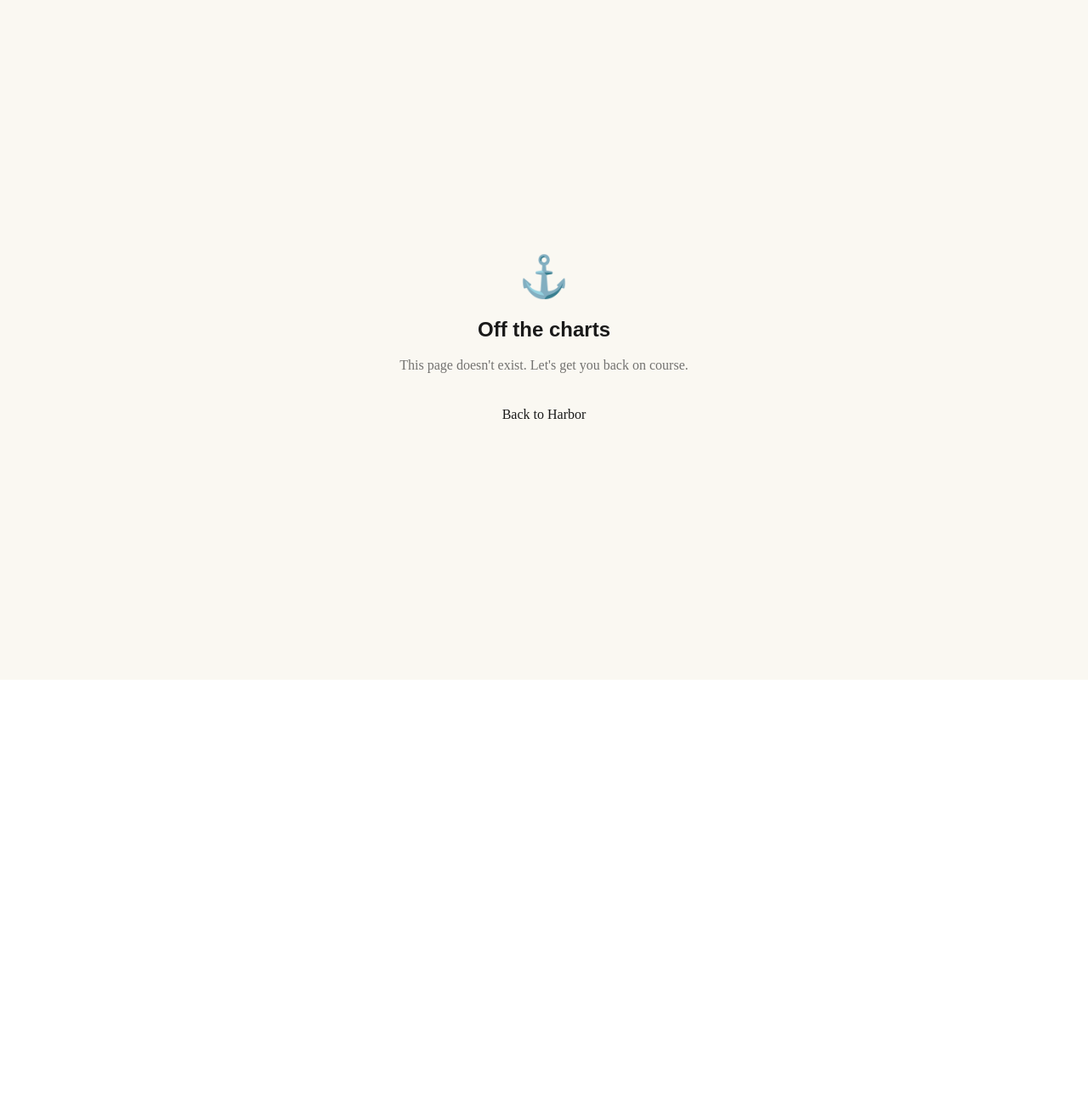
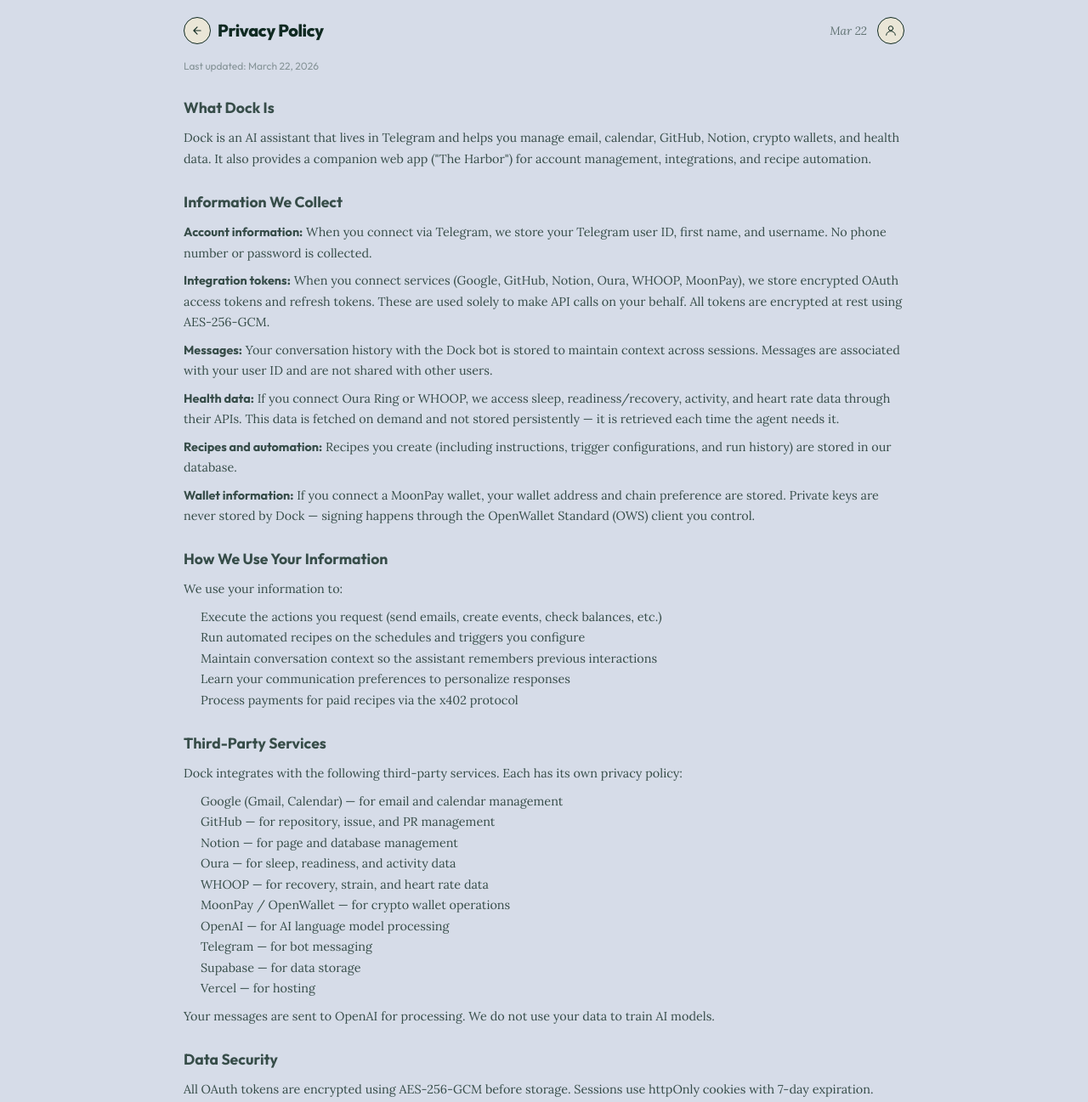
Before and after one commit to BiscayneDev/dock, a Next.js app: page /privacy in a window 1280 px wide. Before the commit this address had no page. Shown: the top 1297 px of the page at 85% size. Before the commit the page ends 800 px from the top, so only its background shows below. Built offline with nearby package versions, Linux system fonts and the light colour scheme.

Commit message:
feat: privacy policy page + footer link
- /privacy page covering all integrations, health data, x402, encryption, deletion rights
- Landing page footer links to privacy policy

```diff
--- a/src/app/page.tsx
+++ b/src/app/page.tsx
@@ -148,10 +148,11 @@
         </section>
 
         {/* Footer */}
-        <footer style={{ maxWidth: '54rem', margin: '3rem auto 0', padding: '2rem 1.5rem', borderTop: '1.5px solid var(--ink)', textAlign: 'center' }}>
+        <footer style={{ maxWidth: '54rem', margin: '3rem auto 0', padding: '2rem 1.5rem', borderTop: '1.5px solid var(--ink)', textAlign: 'center', display: 'flex', flexDirection: 'column', alignItems: 'center', gap: '0.5rem' }}>
           <p style={{ fontFamily: "'Outfit', sans-serif", fontSize: '0.75rem', fontWeight: 500, opacity: 0.4, textTransform: 'uppercase', letterSpacing: '0.05em' }}>
             Dock — AI-powered productivity through Telegram
           </p>
+          <a href="/privacy" style={{ fontFamily: "'Outfit', sans-serif", fontSize: '0.7rem', opacity: 0.3, color: 'var(--ink)' }}>Privacy Policy</a>
         </footer>
       </div>
     </>
--- /dev/null
+++ b/src/app/privacy/page.tsx
@@ -0,0 +1,100 @@
+import { HarborShell } from '@/components/HarborShell'
+
+export default function PrivacyPolicy() {
+  return (
+    <HarborShell title="Privacy Policy" showBack backHref="/">
+      <div style={{ display: 'flex', flexDirection: 'column', gap: '1.5rem', fontSize: '0.9rem', lineHeight: 1.7, opacity: 0.8 }}>
+        <p style={{ fontFamily: "'Outfit', sans-serif", fontSize: '0.75rem', opacity: 0.5 }}>
+          Last updated: March 22, 2026
+        </p>
+
+        <section>
+          <h2 style={{ fontFamily: "'Outfit', sans-serif", fontWeight: 700, fontSize: '1.1rem', marginBottom: '0.5rem' }}>What Dock Is</h2>
+          <p>
+            Dock is an AI assistant that lives in Telegram and helps you manage email, calendar, GitHub, Notion, crypto wallets, and health data. It also provides a companion web app ("The Harbor") for account management, integrations, and recipe automation.
+          </p>
+        </section>
+
+        <section>
+          <h2 style={{ fontFamily: "'Outfit', sans-serif", fontWeight: 700, fontSize: '1.1rem', marginBottom: '0.5rem' }}>Information We Collect</h2>
+          <p><strong style={{ fontFamily: "'Outfit', sans-serif" }}>Account information:</strong> When you connect via Telegram, we store your Telegram user ID, first name, and username. No phone number or password is collected.</p>
+          <p style={{ marginTop: '0.5rem' }}><strong style={{ fontFamily: "'Outfit', sans-serif" }}>Integration tokens:</strong> When you connect services (Google, GitHub, Notion, Oura, WHOOP, MoonPay), we store encrypted OAuth access tokens and refresh tokens. These are used solely to make API calls on your behalf. All tokens are encrypted at rest using AES-256-GCM.</p>
+          <p style={{ marginTop: '0.5rem' }}><strong style={{ fontFamily: "'Outfit', sans-serif" }}>Messages:</strong> Your conversation history with the Dock bot is stored to maintain context across sessions. Messages are associated with your user ID and are not shared with other users.</p>
+          <p style={{ marginTop: '0.5rem' }}><strong style={{ fontFamily: "'Outfit', sans-serif" }}>Health data:</strong> If you connect Oura Ring or WHOOP, we access sleep, readiness/recovery, activity, and heart rate data through their APIs. This data is fetched on demand and not stored persistently — it is retrieved each time the agent needs it.</p>
+          <p style={{ marginTop: '0.5rem' }}><strong style={{ fontFamily: "'Outfit', sans-serif" }}>Recipes and automation:</strong> Recipes you create (including instructions, trigger configurations, and run history) are stored in our database.</p>
+          <p style={{ marginTop: '0.5rem' }}><strong style={{ fontFamily: "'Outfit', sans-serif" }}>Wallet information:</strong> If you connect a MoonPay wallet, your wallet address and chain preference are stored. Private keys are never stored by Dock — signing happens through the OpenWallet Standard (OWS) client you control.</p>
+        </section>
+
+        <section>
+          <h2 style={{ fontFamily: "'Outfit', sans-serif", fontWeight: 700, fontSize: '1.1rem', marginBottom: '0.5rem' }}>How We Use Your Information</h2>
+          <p>We use your information to:</p>
+          <ul style={{ marginTop: '0.5rem', paddingLeft: '1.25rem' }}>
+            <li>Execute the actions you request (send emails, create events, check balances, etc.)</li>
+            <li>Run automated recipes on the schedules and triggers you configure</li>
+            <li>Maintain conversation context so the assistant remembers previous interactions</li>
+            <li>Learn your communication preferences to personalize responses</li>
+            <li>Process payments for paid recipes via the x402 protocol</li>
+          </ul>
+        </section>
+
+        <section>
+          <h2 style={{ fontFamily: "'Outfit', sans-serif", fontWeight: 700, fontSize: '1.1rem', marginBottom: '0.5rem' }}>Third-Party Services</h2>
+          <p>Dock integrates with the following third-party services. Each has its own privacy policy:</p>
+          <ul style={{ marginTop: '0.5rem', paddingLeft: '1.25rem' }}>
+            <li>Google (Gmail, Calendar) — for email and calendar management</li>
+            <li>GitHub — for repository, issue, and PR management</li>
+            <li>Notion — for page and database management</li>
+            <li>Oura — for sleep, readiness, and activity data</li>
+            <li>WHOOP — for recovery, strain, and heart rate data</li>
+            <li>MoonPay / OpenWallet — for crypto wallet operations</li>
+            <li>OpenAI — for AI language model processing</li>
+            <li>Telegram — for bot messaging</li>
+            <li>Supabase — for data storage</li>
+            <li>Vercel — for hosting</li>
+          </ul>
+          <p style={{ marginTop: '0.5rem' }}>Your messages are sent to OpenAI for processing. We do not use your data to train AI models.</p>
+        </section>
+
+        <section>
+          <h2 style={{ fontFamily: "'Outfit', sans-serif", fontWeight: 700, fontSize: '1.1rem', marginBottom: '0.5rem' }}>Data Security</h2>
+          <p>All OAuth tokens are encrypted using AES-256-GCM before storage. Sessions use httpOnly cookies with 7-day expiration. Magic sign-in links use HMAC-SHA256 signatures with 15-minute TTL. We do not store passwords — authentication is handled through Telegram.</p>
+        </section>
+
+        <section>
+          <h2 style={{ fontFamily: "'Outfit', sans-serif", fontWeight: 700, fontSize: '1.1rem', marginBottom: '0.5rem' }}>Data Retention</h2>
+          <p>Your data is retained for as long as your account is active. Conversation history is automatically summarized after 50 messages to manage storage. You can delete your entire account and all associated data at any time from Settings {">"} Danger Zone.</p>
+        </section>
+
+        <section>
+          <h2 style={{ fontFamily: "'Outfit', sans-serif", fontWeight: 700, fontSize: '1.1rem', marginBottom: '0.5rem' }}>Your Rights</h2>
+          <p>You can:</p>
+          <ul style={{ marginTop: '0.5rem', paddingLeft: '1.25rem' }}>
+            <li>Disconnect any integration at any time (removes stored tokens)</li>
+            <li>Delete your entire account and all data from Settings</li>
+            <li>Request a copy of your data by contacting us</li>
+          </ul>
+        </section>
+
+        <section>
+          <h2 style={{ fontFamily: "'Outfit', sans-serif", fontWeight: 700, fontSize: '1.1rem', marginBottom: '0.5rem' }}>x402 Payments</h2>
+          <p>When using paid recipes or x402 services, payments are processed on-chain (USDC on Base, Ethereum, or Solana). Transaction hashes are stored for record-keeping. Dock does not hold or custody any funds — all transactions are initiated through your connected wallet.</p>
+        </section>
+
+        <section>
+          <h2 style={{ fontFamily: "'Outfit', sans-serif", fontWeight: 700, fontSize: '1.1rem', marginBottom: '0.5rem' }}>Children</h2>
+          <p>Dock is not intended for use by anyone under the age of 13. We do not knowingly collect personal information from children.</p>
+        </section>
+
+        <section>
+          <h2 style={{ fontFamily: "'Outfit', sans-serif", fontWeight: 700, fontSize: '1.1rem', marginBottom: '0.5rem' }}>Changes</h2>
+          <p>We may update this policy from time to time. Changes will be posted on this page with an updated date.</p>
+        </section>
+
+        <section>
+          <h2 style={{ fontFamily: "'Outfit', sans-serif", fontWeight: 700, fontSize: '1.1rem', marginBottom: '0.5rem' }}>Contact</h2>
+          <p>Questions about this policy? Reach out via Telegram at <a href="https://t.me/heydeckhandbot" style={{ color: 'var(--ink)', fontWeight: 600 }}>@heydeckhandbot</a>.</p>
+        </section>
+      </div>
+    </HarborShell>
+  )
+}
```
